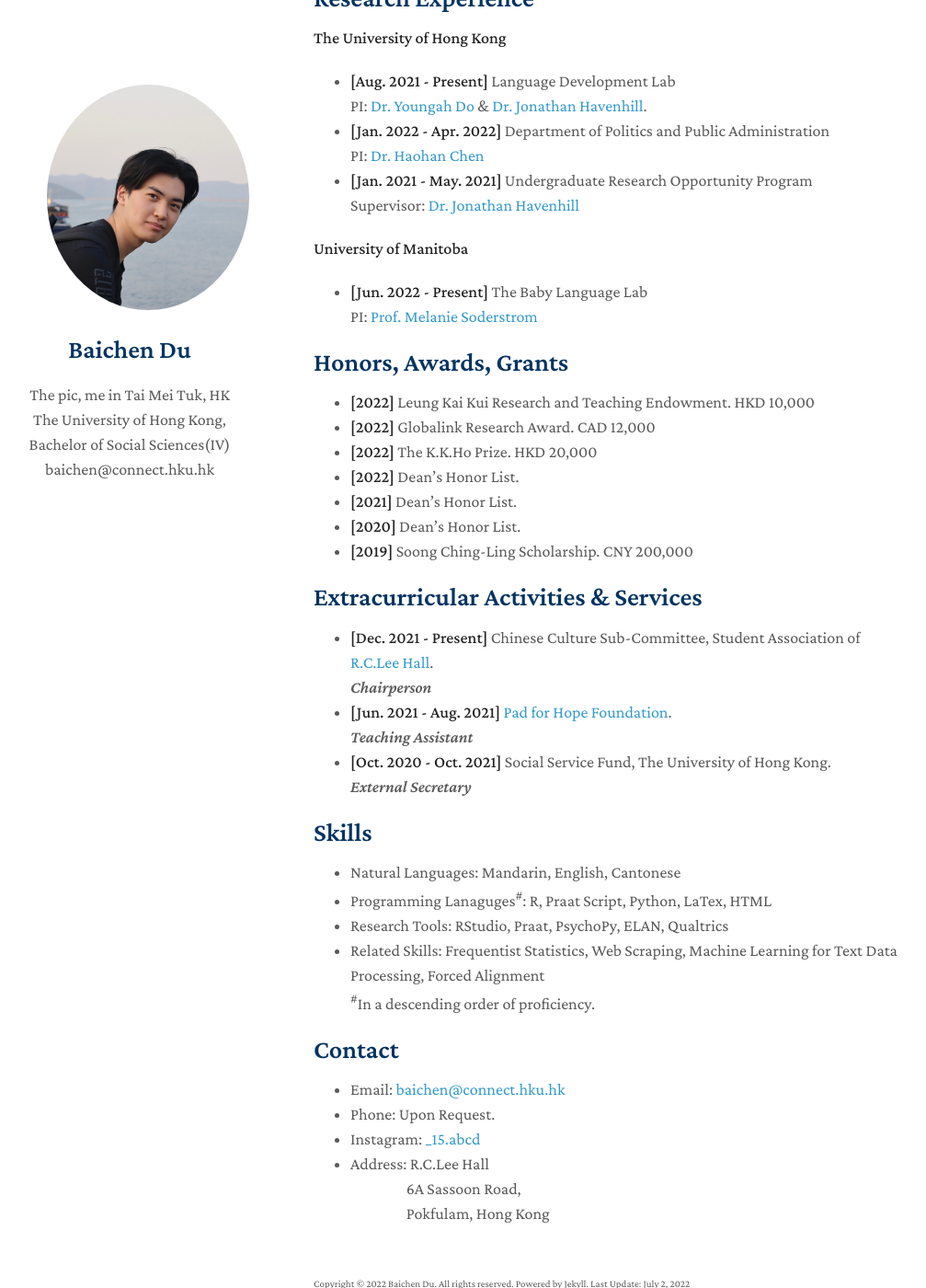
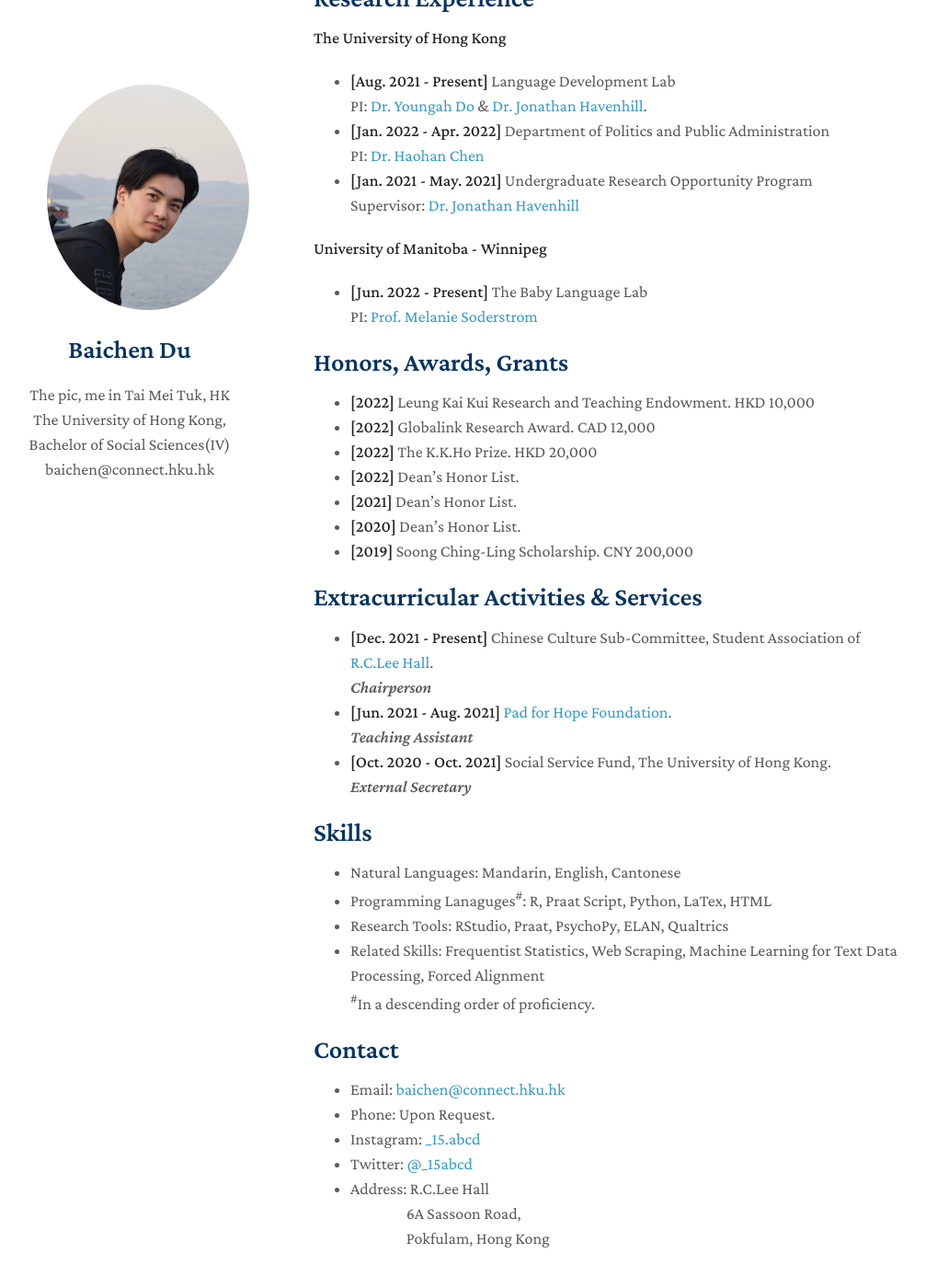
Before and after one commit to AlbertBaichenDu/AlbertBaichenDu.github.io, a Jekyll site: the page built from index.md, in a window 1280 px wide and 1400 px high, scrolled down 1791 px. Shown: the whole window at 92% size, without its empty margins (129-1136 px from the left). Built offline with Jekyll 4.4.1, drawn with Linux system fonts in a browser that asks for light colours; nearby versions of some CDN libraries; a style sheet for code colours, icons or effects is not loaded; our own code applies the rules of GitHub Pages for plain Markdown files.

Commit message:
Update index.md

```diff
--- a/index.md
+++ b/index.md
@@ -90,7 +90,7 @@ layout: homepage
   <br>
   Supervisor: [Dr. Jonathan Havenhill](https://jhavenhill.com)
 
-**University of Manitoba**
+**University of Manitoba - Winnipeg**
 - **[Jun. 2022 - Present]** The Baby Language Lab
   <br>
   PI: [Prof. Melanie Soderstrom](https://home.cc.umanitoba.ca/~soderstr/)
@@ -132,6 +132,7 @@ layout: homepage
 - Phone: Upon Request.
 <!--- - Github: [AlbertBaichenDu](https://github.com/AlbertBaichenDu) --->
 - Instagram: [\_15.abcd](https://www.instagram.com/_15.abcd/)
+- Twitter: [@\_15abcd](https://twitter.com/_15abcd)
 - Address: R.C.Lee Hall
            <br>
            &nbsp;&nbsp;&nbsp;&nbsp;&nbsp;&nbsp;&nbsp;&nbsp;&nbsp;&nbsp;&nbsp;&nbsp;&nbsp;&nbsp;&nbsp;&nbsp;&nbsp;&nbsp;6A Sassoon Road,
```
